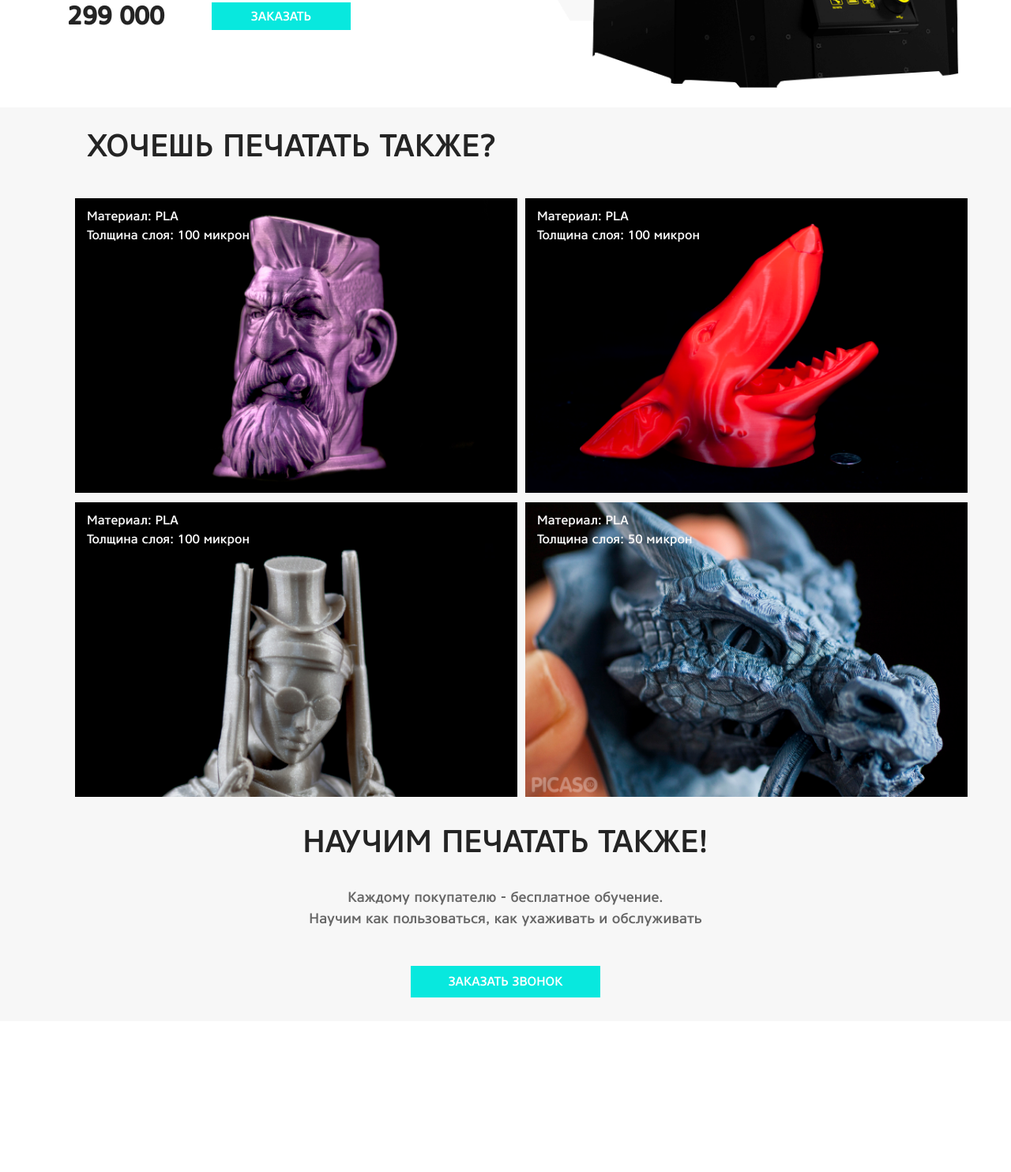
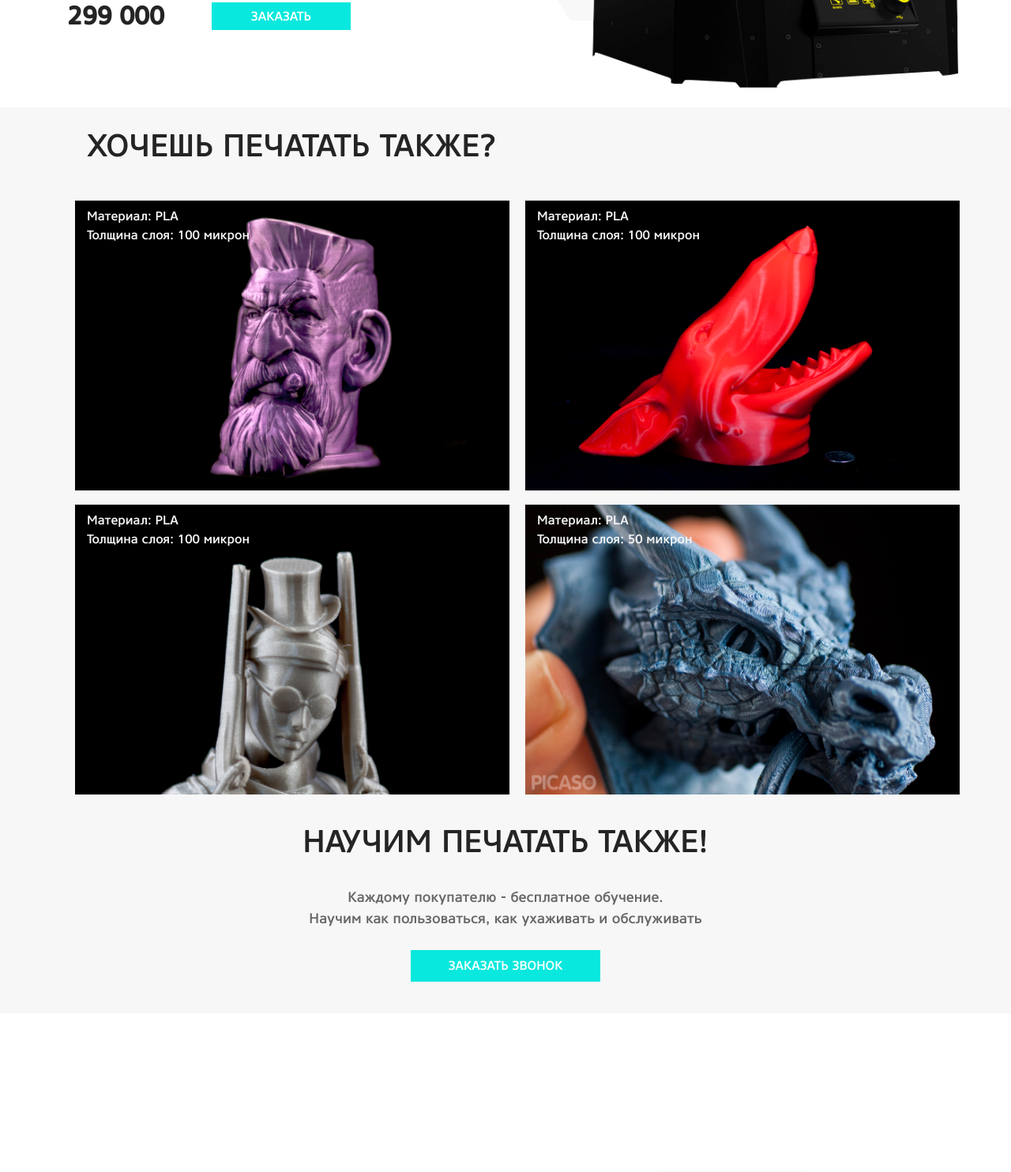
Before and after one commit to itsdavid71/3dcrafter, a PHP site: page / in a window 1280 px wide. Shown: the part 634-2118 px from the top of the page at 79% size. Run offline with PHP 8.4, Linux system fonts and the light colour scheme; style sheets or scripts are compiled from the project's sources.

Commit message:
Changed style

```diff
--- a/styles-shop/styles_new.css
+++ b/styles-shop/styles_new.css
@@ -89,7 +89,7 @@ header .container .header_phone .header_phone_icon {
 
 .examples-main .container .examples-main-photos .examples-main-photo {
   margin: 5px 10px;
-  width: 560px;
+  width: 550px;
   height: 380px;
 }
 
@@ -132,7 +132,7 @@ header .container .header_phone .header_phone_icon {
   cursor: pointer;
   line-height: 40px;
   text-align: center;
-  margin: 30px 0px;
+  margin: 10px 0px 40px 0px;
   -webkit-transition: 0.2s;
   transition: 0.2s;
 }
--- a/styles-shop/styles_new.scss
+++ b/styles-shop/styles_new.scss
@@ -85,7 +85,7 @@ header {
         .examples-main-photos {
             .examples-main-photo {
                 margin: 5px 10px;
-                width: 560px;
+                width: 550px;
                 height: 380px;
             }
             .examples-main-photo-desc {
@@ -117,7 +117,7 @@ header {
                 cursor: pointer;
                 line-height: 40px;
                 text-align: center;
-                margin: 30px 0px;
+                margin: 10px 0px 40px 0px;
                 transition: 0.2s;
             }
         }
```
Also changed, not shown: 1 other file.
